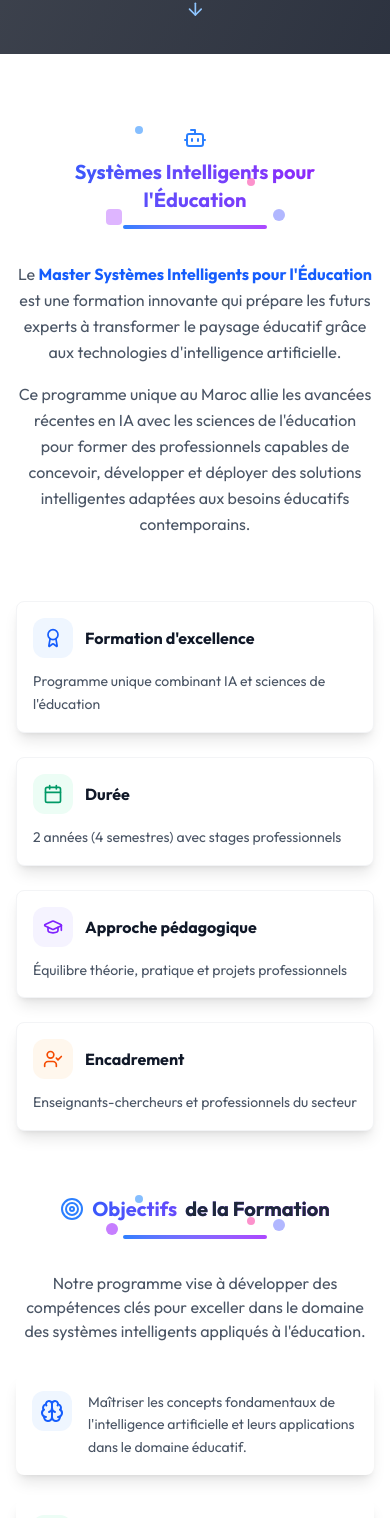
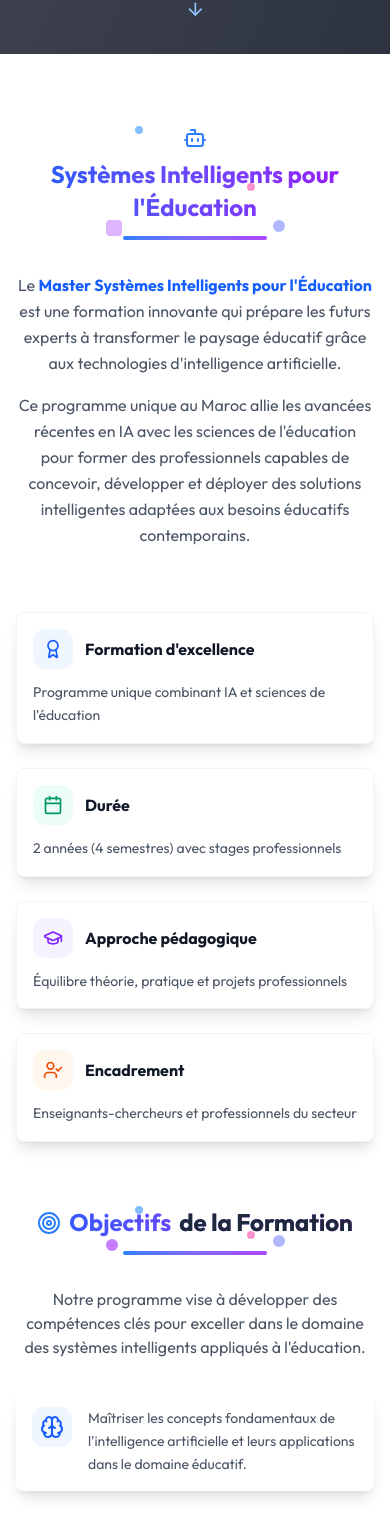
Before and after one commit to BoubaAhmed/master-sie-ens-meknes, a React (Vite) app: page / in a window 390 px wide. Shown: the part 796-2314 px from the top of the page. Built offline with nearby package versions, Linux system fonts and the light colour scheme; grey boxes are pictures that could not be loaded; a web font is replaced by a local one.

Commit message:
feat: fix presentation component

```diff
--- a/src/components/Presentation.jsx
+++ b/src/components/Presentation.jsx
@@ -28,7 +28,7 @@ const Presentation = () => {
             <div className="absolute w-2 h-2 sm:w-3 sm:h-3 bg-pink-400 rounded-full top-1/2 right-1/3 opacity-70"></div>
             <div className="absolute w-3 h-3 sm:w-4 sm:h-4 bg-indigo-400 rounded-full bottom-2 right-1/4 opacity-60"></div>
 
-            <h2 className="text-xl sm:text-2xl md:text-3xl lg:text-4xl font-bold flex flex-wrap items-center justify-center gap-2 bg-gradient-to-r from-blue-600 to-purple-600 bg-clip-text text-transparent leading-snug">
+            <h2 className="text-2xl md:text-3xl lg:text-4xl font-bold flex flex-wrap items-center justify-center gap-2 bg-gradient-to-r from-blue-600 to-purple-600 bg-clip-text text-transparent leading-snug">
               <Bot className="w-6 h-6 sm:w-7 sm:h-7 md:w-8 md:h-8 text-blue-500 flex-shrink-0" />
               Systèmes Intelligents pour l'Éducation
             </h2>
@@ -84,7 +84,7 @@ const Presentation = () => {
               <div className="absolute w-2 h-2 sm:w-3 sm:h-3 bg-pink-400 rounded-full top-1/2 right-1/3 opacity-70"></div>
               <div className="absolute w-3 h-3 sm:w-4 sm:h-4 bg-indigo-400 rounded-full bottom-2 right-1/4 opacity-60"></div>
 
-              <h2 className="text-xl sm:text-xl md:text-2xl lg:text-3xl font-bold flex flex-wrap items-center justify-center gap-2 bg-gradient-to-r from-blue-600 to-purple-600 bg-clip-text text-transparent leading-snug">
+              <h2 className="text-2xl md:text-2xl lg:text-3xl font-bold flex flex-wrap items-center justify-center gap-2 bg-gradient-to-r from-blue-600 to-purple-600 bg-clip-text text-transparent leading-snug">
                 <Target className="w-6 h-6 sm:w-7 sm:h-7 md:w-8 md:h-8 text-blue-500 flex-shrink-0" />
                 Objectifs <span className="text-gray-800">de la Formation</span>
               </h2>
@@ -182,7 +182,7 @@ const Presentation = () => {
               <div className="absolute w-3 h-3 sm:w-4 sm:h-4 bg-purple-500 rounded-full bottom-2 left-1/4 opacity-70 animate-bounce"></div>
               <div className="absolute w-2 h-2 sm:w-3 sm:h-3 bg-pink-400 rounded-full top-1/2 right-1/3 opacity-70 animate-bounce"></div>
               <div className="absolute w-3 h-3 sm:w-4 sm:h-4 bg-indigo-400 rounded-full bottom-1 right-1/4 opacity-60 animate-bounce"></div>
-              <h2 className="flex items-center justify-center gap-3 text-xl sm:text-xl md:text-2xl lg:text-3xl font-bold leading-snug">
+              <h2 className="flex items-center justify-center gap-3 text-2xl md:text-2xl lg:text-3xl font-bold leading-snug">
                 <Briefcase
                   aria-hidden="true"
                   className="w-6 h-6 sm:w-7 sm:h-7 md:w-8 md:h-8 text-indigo-700 flex-shrink-0"
```
